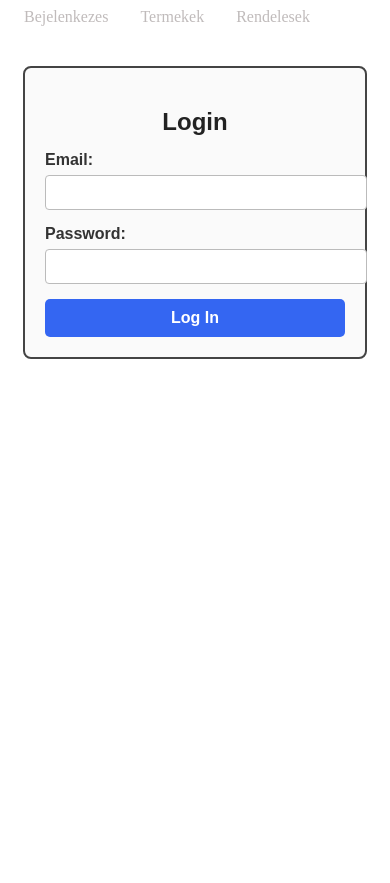
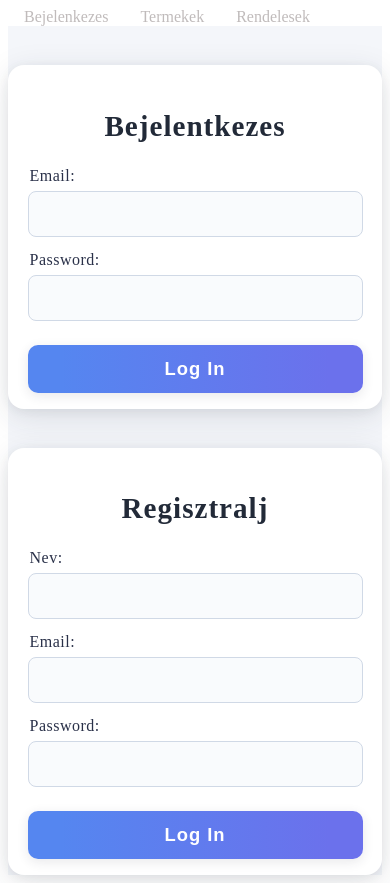
Before and after one commit to Huni111/nf_admin, a React (Vite) app: page / in a window 390 px wide. Before the commit the page ends 844 px from the top, so only its background shows below. Built offline with nearby package versions, Linux system fonts and the light colour scheme.

Commit message:
szerda 01.10

```diff
--- a/src/Login.jsx
+++ b/src/Login.jsx
@@ -1,21 +1,25 @@
 import React, { useState } from 'react';
-import { Link } from 'react-router-dom';
-import '../styles/Login.css'
+import '../styles/Login.css';
 
-const Login = () => {
-
+const Login = ({ onLogin }) => {
   const [userInfo, setUserInfo] = useState({
     email: "",
     password: ""
   });
 
+  const [registerInfo, setRegisterInfo] = useState({
+    email: "",
+    password: ""
+  });
 
-  const handleChange = (e) => {
+  const handleChange = (setter) => (e, type) => {
     const { id, value } = e.target;
-    setUserInfo(prev => ({
+    setter(prev => ({
       ...prev,
       [id]: value
     }));
+
+
   };
 
   const handleSubmit = (e) => {
@@ -23,29 +27,74 @@ const Login = () => {
     onLogin(userInfo.email, userInfo.password);
   };
 
-
-
   return (
+    <>
+    <div className="login-root">
       <form className="login-form" onSubmit={handleSubmit}>
-      <h2>Login</h2>
-      <label htmlFor="email">Email:</label>
+        <h2>Bejelentkezes</h2>
+        <label htmlFor="email" className="login-label">Email:</label>
         <input
           type="email"
           id="email"
+          className="login-input"
           value={userInfo.email}
-        onChange={handleChange}
+          onChange={handleChange(setUserInfo)}
           required
         />
-      <label htmlFor="password">Password:</label>
+        <label htmlFor="password" className="login-label">Password:</label>
         <input
           type="password"
           id="password"
+          className="login-input"
           value={userInfo.password}
-        onChange={handleChange}
+          onChange={handleChange(setUserInfo)}
           required
         />
-      <button type="submit">Log In</button>
+        <button type="submit" className="login-button">Log In</button>
       </form>
+
+
+
+
+    </div>
+
+    <div className="login-root">
+      <form className="login-form" onSubmit={handleSubmit}>
+        <h2>Regisztralj</h2>
+        <label htmlFor="email" className="login-label">Nev:</label>
+        <input
+          type="name"
+          id="name"
+          className="login-input"
+          value={registerInfo.email}
+          onChange={handleChange(setRegisterInfo)}
+          required
+        />
+        <label htmlFor="email" className="login-label">Email:</label>
+        <input
+          type="email"
+          id="email"
+          className="login-input"
+          value={registerInfo.email}
+          onChange={handleChange(setRegisterInfo)}
+          required
+        />
+        <label htmlFor="password" className="login-label">Password:</label>
+        <input
+          type="password"
+          id="password"
+          className="login-input"
+          value={registerInfo.password}
+          onChange={handleChange(setRegisterInfo)}
+          required
+        />
+        <button type="submit" className="login-button">Log In</button>
+      </form>
+
+
+    </div>
+
+    </>
   );
 };
 
--- a/styles/Login.css
+++ b/styles/Login.css
@@ -1,47 +1,81 @@
+/* Prefix all classes with .login- to avoid cross-component effects */
+
+.login-root {
+  min-height: 50vh;
+  display: flex;
+  align-items: center;
+  justify-content: center;
+  background: #f4f6fa;
+}
+
 .login-form {
-  width: 300px;
-  margin: 40px auto;
-  padding: 20px;
-  border: 2px solid #444;
-  border-radius: 8px;
-  background-color: #fafafa;
-  font-family: Arial, sans-serif;
+  width: 340px;
+  padding: 36px 28px 30px 28px;
+  background: #fff;
+  border-radius: 16px;
+  box-shadow: 0 8px 32px rgba(41, 50, 65, 0.13), 0 2px 10px rgba(41, 50, 65, 0.07);
+  display: flex;
+  flex-direction: column;
 }
 
 .login-form h2 {
   text-align: center;
-  margin-bottom: 15px;
-  color: #222;
+  margin-bottom: 24px;
+  color: #222a38;
+  font-size: 1.82rem;
+  font-weight: 700;
+  letter-spacing: 1px;
 }
 
-.login-form label {
-  display: block;
+.login-label {
+  font-weight: 500;
   margin-bottom: 6px;
-  font-weight: bold;
-  color: #333;
+  color: #2a3149;
+  letter-spacing: 0.5px;
+  padding-left: 2px;
 }
 
-.login-form input {
+.login-input {
   width: 100%;
-  padding: 8px 10px;
-  margin-bottom: 15px;
-  border: 1px solid #bbb;
-  border-radius: 4px;
-  font-size: 15px;
+  padding: 13px 18px;
+  margin-bottom: 14px;
+  border: 1.6px solid #d0d9e6;
+  border-radius: 8px;
+  background: #f9fbfd;
+  font-size: 1rem;
+  transition: border 0.20s;
+  box-sizing: border-box;
 }
 
-.login-form button {
-  width: 100%;
-  padding: 10px;
-  background-color: #3466f2;
-  border: none;
-  border-radius: 5px;
-  color: white;
-  font-weight: bold;
-  font-size: 16px;
-  cursor: pointer;
+.login-input:focus {
+  border-color: #5586f0;
+  background: #eef3fc;
+  outline: none;
 }
 
-.login-form button:hover {
-  background-color: #254eda;
+.login-button {
+  margin-top: 10px;
+  padding: 13px 0;
+  border: none;
+  border-radius: 10px;
+  background: linear-gradient(90deg, #5586f0 10%, #6b71ec 90%);
+  color: #fff;
+  font-size: 1.15rem;
+  font-weight: 700;
+  box-shadow: 0 3px 12px rgba(41, 50, 65, 0.11);
+  letter-spacing: 1px;
+  cursor: pointer;
+  transition: background 0.21s, box-shadow 0.18s;
 }
+
+.login-button:hover {
+  background: linear-gradient(90deg, #3c53c5 10%, #20243d 90%);
+  box-shadow: 0 8px 24px rgba(41, 50, 65, 0.17);
+}
+
+@media (max-width: 450px) {
+  .login-form {
+    width: 96vw;
+    padding: 20px 5vw 16px 5vw;
+  }
+}
```
Also changed, not shown: contexts/AuthContext.jsx (added, +129 -0 lines), firebase_config.js (+6 -3 lines), contexts/FirebaseContex.jsx (renamed from FirebaseContex.jsx). Lines whose indentation alone changed are shown as unchanged.
